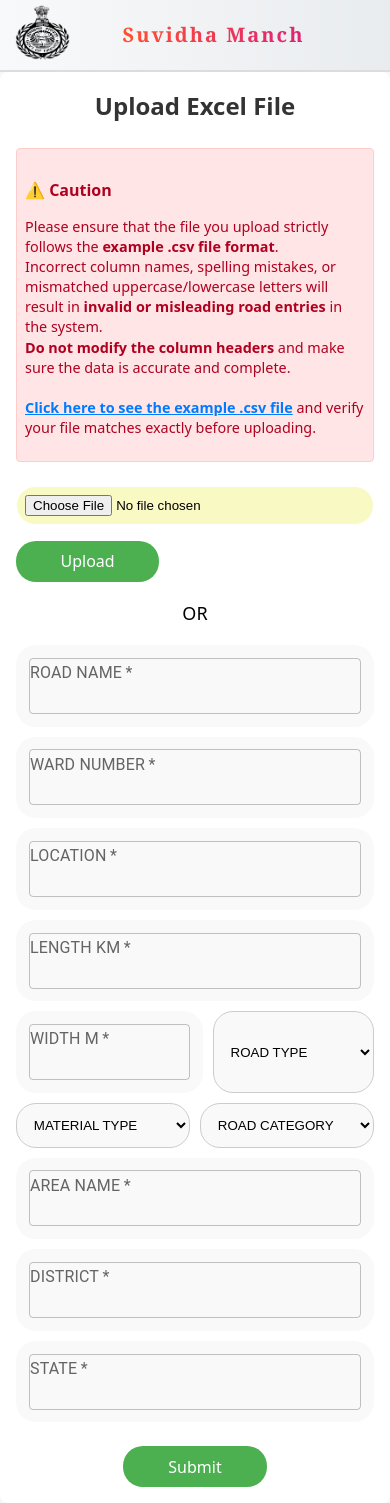
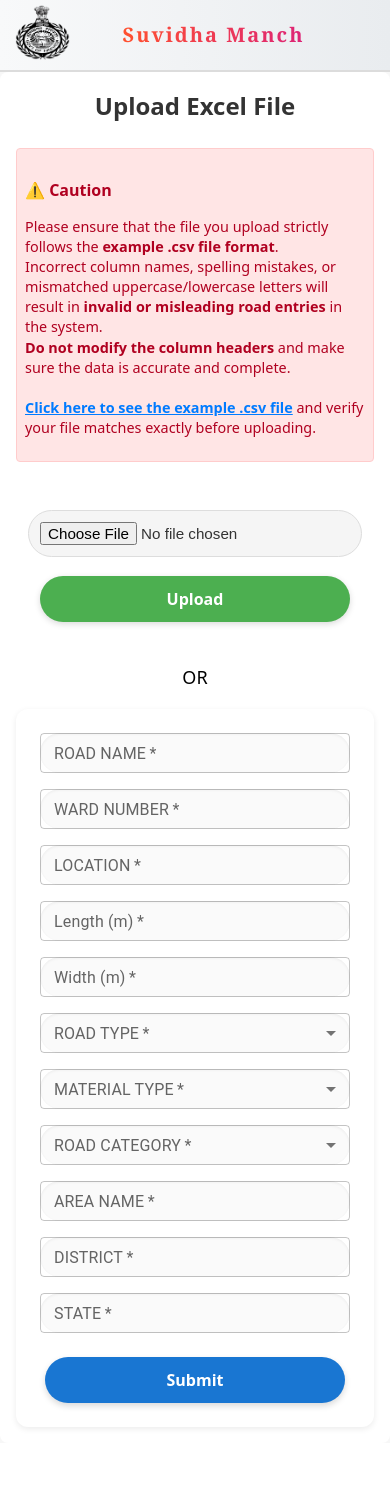
Before and after one commit to ADC-Mahendragarh-C4GT/Frontend, a React (Vite) app: page /NewRoad in a window 390 px wide. After the commit the page ends 1443 px from the top, so only its background shows below. Built offline with nearby package versions, Linux system fonts and the light colour scheme; some icons are missing.

Commit message:
Trying to make mobile friendly new road

```diff
--- a/src/components/JuniorEngineer/NewRoad.jsx
+++ b/src/components/JuniorEngineer/NewRoad.jsx
@@ -1,15 +1,32 @@
-import React, { useState } from "react";
+import React, { useState, useEffect } from "react";
 import axios from "axios";
 import { uploadExcel, createRoad } from "../../api/api";
 import { useNavigate } from "react-router-dom";
 import TextField from "@mui/material/TextField";
 import Header from "../header";
+import Button from "@mui/material/Button";
+import Snackbar from "@mui/material/Snackbar";
+import Alert from "@mui/material/Alert";
 
 const NewRoad = () => {
   const [file, setFile] = useState(null);
   const [message, setMessage] = useState("");
   const [message2, setMessage2] = useState("");
   const [loading, setLoading] = useState(false);
+  const [isMobile, setIsMobile] = useState(window.innerWidth < 1000);
+  const commonStyle = { m: 1, width: "25ch" };
+
+  useEffect(() => {
+    const handleResize = () => {
+      setIsMobile(window.innerWidth < 1000);
+    };
+
+    window.addEventListener("resize", handleResize);
+
+    return () => {
+      window.removeEventListener("resize", handleResize);
+    };
+  }, []);
 
   const navigate = useNavigate();
 
@@ -144,31 +161,68 @@ const NewRoad = () => {
             </p>
           </div>
           <br />
-          <form onSubmit={handleSubmit}>
+          <form onSubmit={handleSubmit} style={{ width: "100%" }}>
             <div
               style={{
-                width: "100%",
-                display: "",
-                justifyContent: "center",
-                alignContent:"center",
-                alignSelf:"center",
+                maxWidth: "100%",
+                margin: "0 auto",
+                padding: "1.5rem",
+                display: "flex",
+                flexDirection: "column",
+                alignItems: "center",
+                backgroundColor: "#fff",
+                borderRadius: 16,
               }}
             >
               <input
                 type="file"
                 accept=".csv"
                 onChange={handleFileChange}
-                style={styles.fileInput}
+                style={{
+                  display: "block",
+                  width: "100%",
+                  marginBottom: "1.2rem",
+                  cursor: "pointer",
+                  padding: "0.7rem",
+                  borderRadius: 25,
+                  border: "1px solid #ddd",
+                  backgroundColor: "#f5f5f5",
+                  color: "#333",
+                  textAlign: "center",
+                  fontSize: "0.95rem",
+                  transition: "all 0.3s ease",
+                }}
+                onMouseOver={(e) =>
+                  (e.target.style.backgroundColor = "#f0f0f0")
+                }
+                onMouseOut={(e) => (e.target.style.backgroundColor = "#f5f5f5")}
               />
 
               <button
                 type="submit"
                 disabled={loading}
-                style={styles.button}
-                onMouseOver={(e) =>
-                  (e.target.style.backgroundColor = "#45a049")
-                }
-                onMouseOut={(e) => (e.target.style.backgroundColor = "#4CAF50")}
+                style={{
+                  width: "100%",
+                  padding: "0.75rem 1.2rem",
+                  border: "none",
+                  borderRadius: 30,
+                  backgroundColor: loading ? "#9e9e9e" : "#4CAF50",
+                  color: "#fff",
+                  fontSize: "1rem",
+                  fontWeight: 600,
+                  cursor: loading ? "not-allowed" : "pointer",
+                  textAlign: "center",
+                  boxShadow: "0 2px 6px rgba(0,0,0,0.15)",
+                  transition: "background 0.3s ease, transform 0.2s ease",
+                }}
+                onMouseOver={(e) => {
+                  if (!loading) e.target.style.backgroundColor = "#45a049";
+                }}
+                onMouseOut={(e) => {
+                  if (!loading) e.target.style.backgroundColor = "#4CAF50";
+                }}
+                onMouseDown={(e) => (e.target.style.transform = "scale(0.97)")}
+                onMouseUp={(e) => (e.target.style.transform = "scale(1)")}
               >
                 {loading ? "Uploading..." : "Upload"}
               </button>
@@ -189,124 +243,238 @@ const NewRoad = () => {
               {message2}
             </p>
           )}
+
           <div
             style={{ justifyContent: "center", display: "flex", width: "100%" }}
           >
             <p style={styles.or}>OR</p>
           </div>
 
-          <div>
+          {/* Manual Road Entry */}
+          <div
+            style={{
+              background: "#fff",
+              padding: "1.5rem",
+              borderRadius: 12,
+              boxShadow: "0 2px 6px rgba(0,0,0,0.08)",
+            }}
+          >
             <form onSubmit={handleSubmitManually}>
               <div
                 style={{
                   display: "flex",
                   flexWrap: "wrap",
-                  gap: "10px",
+                  gap: "1rem",
                   justifyContent: "center",
                 }}
               >
-                {Object.keys(formData).map((key) => {
-                  if (key === "unique_code") {
-                    return null;
-                  }
-                  if (
-                    key === "road_type" ||
-                    key === "material_type" ||
-                    key === "road_category"
-                  ) {
-                    let options = [];
+                {/* Road Name */}
+                <TextField
+                  name="road_name"
+                  label="ROAD NAME"
+                  placeholder="ROAD NAME"
+                  value={formData.road_name}
+                  onChange={handleChange}
+                  variant="outlined"
+                  size="small"
+                  sx={{
+                    ...inputStyle,
+                    "& .MuiOutlinedInput-root": { borderRadius: 1 },
+                    "& .MuiInputBase-input": { textAlign: "center" },
+                  }}
+                  required
+                />
 
-                    if (key === "road_type") {
-                      options = [
-                        "1",
-                        "2",
-                        "3",
-                        "4",
-                        "5",
-                        "6",
-                        "7",
-                        "8",
-                        "9",
-                        "10",
-                        "others",
-                      ];
-                    }
-                    if (key === "material_type") {
-                      options = [
-                        "CC",
-                        "KACCHA",
-                        "METALIC",
-                        "Paver Block",
-                        "Other",
-                      ];
-                    }
-                    if (key === "road_category") {
-                      options = [
+                {/* Ward Number */}
+                <TextField
+                  name="ward_number"
+                  label="WARD NUMBER"
+                  placeholder="WARD NUMBER"
+                  value={formData.ward_number}
+                  onChange={handleChange}
+                  variant="outlined"
+                  size="small"
+                  sx={inputStyle}
+                  required
+                />
+
+                {/* Location */}
+                <TextField
+                  name="location"
+                  label="LOCATION"
+                  placeholder="LOCATION"
+                  value={formData.location}
+                  onChange={handleChange}
+                  variant="outlined"
+                  size="small"
+                  sx={inputStyle}
+                  required
+                />
+
+                {/* Length (km) – numeric */}
+                <TextField
+                  type="number"
+                  inputProps={{ step: "any", min: "0" }}
+                  name="length_km"
+                  label="Length (m)"
+                  placeholder="Length (m)"
+                  value={formData.length_km}
+                  onChange={handleChange}
+                  variant="outlined"
+                  size="small"
+                  sx={inputStyle}
+                  required
+                />
+
+                {/* Width (m) – numeric */}
+                <TextField
+                  type="number"
+                  inputProps={{ step: "any", min: "0" }}
+                  name="width_m"
+                  label="Width (m)"
+                  placeholder="Width (m)"
+                  value={formData.width_m}
+                  onChange={handleChange}
+                  variant="outlined"
+                  size="small"
+                  sx={inputStyle}
+                  required
+                />
+
+                {/* Road Type */}
+                <TextField
+                  select
+                  name="road_type"
+                  label="ROAD TYPE"
+                  value={formData.road_type}
+                  onChange={handleChange}
+                  variant="outlined"
+                  size="small"
+                  sx={inputStyle}
+                  SelectProps={{ native: true }}
+                  required
+                >
+                  <option value=""></option>
+                  {[1, 2, 3, 4, 5, 6, 7, 8, 9, 10, "others"].map((opt) => (
+                    <option key={opt} value={opt}>
+                      {opt}
+                    </option>
+                  ))}
+                  required
+                </TextField>
+
+                {/* Material Type */}
+                <TextField
+                  select
+                  name="material_type"
+                  label="MATERIAL TYPE"
+                  value={formData.material_type}
+                  onChange={handleChange}
+                  variant="outlined"
+                  size="small"
+                  sx={inputStyle}
+                  SelectProps={{ native: true }}
+                  required
+                >
+                  <option value=""></option>
+                  {["CC", "KACCHA", "METALIC", "Paver Block", "Other"].map(
+                    (opt) => (
+                      <option key={opt} value={opt}>
+                        {opt}
+                      </option>
+                    )
+                  )}
+                  required
+                </TextField>
+
+                {/* Road Category */}
+                <TextField
+                  select
+                  name="road_category"
+                  label="ROAD CATEGORY"
+                  value={formData.road_category}
+                  onChange={handleChange}
+                  variant="outlined"
+                  size="small"
+                  sx={inputStyle}
+                  SelectProps={{ native: true }}
+                  required
+                >
+                  <option value=""></option>
+                  {[
                     "City Road",
                     "Major District Road",
                     "National Highway",
                     "State Highway",
                     "Other",
-                      ];
-                    }
-
-                    return (
-                      <select
-                        required
-                        key={key}
-                        name={key}
-                        value={formData[key]}
-                        onChange={handleChange}
-                        style={{
-                          padding: "0.8rem",
-                          borderRadius: "20px",
-                          border: "1px solid #ccc",
-                          backgroundColor: "#f9f9f9",
-                          color: "#000",
-                          flex: "1 1 calc(20% - 10px)",
-                          minWidth: "150px",
-                        }}
-                      >
-                        <option value="" disabled>
-                          {key.replace("_", " ").toUpperCase()}
-                        </option>
-                        {options.map((opt) => (
+                  ].map((opt) => (
                     <option key={opt} value={opt}>
                       {opt}
                     </option>
                   ))}
-                      </select>
-                    );
-                  }
+                  required
+                </TextField>
 
-                  return (
+                {/* Area Name */}
                 <TextField
+                  name="area_name"
+                  label="AREA NAME"
+                  placeholder="AREA NAME"
+                  value={formData.area_name}
+                  onChange={handleChange}
+                  variant="outlined"
+                  size="small"
+                  sx={inputStyle}
                   required
-                      key={key}
-                      type="text"
-                      name={key}
-                      label={key.replace("_", " ").toUpperCase()}
-                      placeholder={key.replace("_", " ").toUpperCase()}
-                      value={formData[key]}
+                />
+
+                {/* District */}
+                <TextField
+                  name="district"
+                  label="DISTRICT"
+                  placeholder="DISTRICT"
+                  value={formData.district}
                   onChange={handleChange}
-                      style={{
-                        padding: "0.8rem",
-                        borderRadius: "20px",
-                        backgroundColor: "#f9f9f9",
-                        color: "#000",
-                        textAlign: "center",
-                        flex: "1 1 calc(20% - 10px)",
-                        minWidth: "150px",
-                      }}
+                  variant="outlined"
+                  size="small"
+                  sx={inputStyle}
+                  required
                 />
-                  );
-                })}
+
+                {/* State */}
+                <TextField
+                  name="state"
+                  label="STATE"
+                  placeholder="STATE"
+                  value={formData.state}
+                  onChange={handleChange}
+                  variant="outlined"
+                  size="small"
+                  sx={inputStyle}
+                  required
+                />
               </div>
 
-              <br />
-              <div style={{ display: "flex", justifyContent: "center" }}>
-                <button type="submit" style={styles.button}>
-                  Submit
+              <div style={{ marginTop: "1.5rem", textAlign: "center" }}>
+                <button
+                  type="submit"
+                  disabled={loading}
+                  style={{
+                    width: "100%",
+                    maxWidth: 300,
+                    padding: "0.75rem 1.5rem",
+                    fontSize: "1rem",
+                    fontWeight: 600,
+                    border: "none",
+                    borderRadius: 30,
+                    color: "#fff",
+                    backgroundColor: loading ? "#9e9e9e" : "#1976d2",
+                    cursor: loading ? "not-allowed" : "pointer",
+                    boxShadow: "0 3px 6px rgba(0,0,0,0.15)",
+                    transition: "background 0.3s ease, transform 0.2s ease",
+                  }}
+                >
+                  {loading ? "Saving..." : "Submit"}
                 </button>
               </div>
             </form>
@@ -314,8 +482,10 @@ const NewRoad = () => {
             {message && (
               <p
                 style={{
-                  ...styles.message,
-                  color: message.startsWith("") ? "green" : "red",
+                  textAlign: "center",
+                  marginTop: "1rem",
+                  color: message.includes("success") ? "green" : "red",
+                  fontWeight: 500,
                 }}
               >
                 {message}
@@ -349,32 +519,6 @@ const styles = {
     marginTop: "0rem",
     color: "#333",
   },
-  fileInput: {
-    display: "block",
-    width: "95%",
-    marginBottom: "1rem",
-    cursor: "pointer",
-    padding: "0.5rem",
-    borderRadius: "20px",
-    border: "1px solid #fff",
-    backgroundColor: "#f9f9c4",
-    color: "#000",
-    textAlign: "center",
-  },
-  button: {
-
-    width: "40%",
-    padding: "0.6rem",
-    border: "none",
-    borderRadius: "20px",
-    backgroundColor: "#4CAF50",
-    color: "#fff",
-    fontSize: "1rem",
-    cursor: "pointer",
-    display: "flex",
-    justifyContent: "center",
-    transition: "background 0.3s",
-  },
   message: {
     marginTop: "1rem",
     textAlign: "center",
@@ -396,3 +540,10 @@ const styles = {
     color: "#000",
   },
 };
+const inputStyle = {
+  flex: "1 1 calc(25% - 1rem)",
+  minWidth: 220,
+  backgroundColor: "#fafafa",
+  borderRadius: 8,
+  boxShadow: "inset 0 1px 3px rgba(0,0,0,0.06)",
+};
```
Lines whose indentation alone changed are shown as unchanged.
